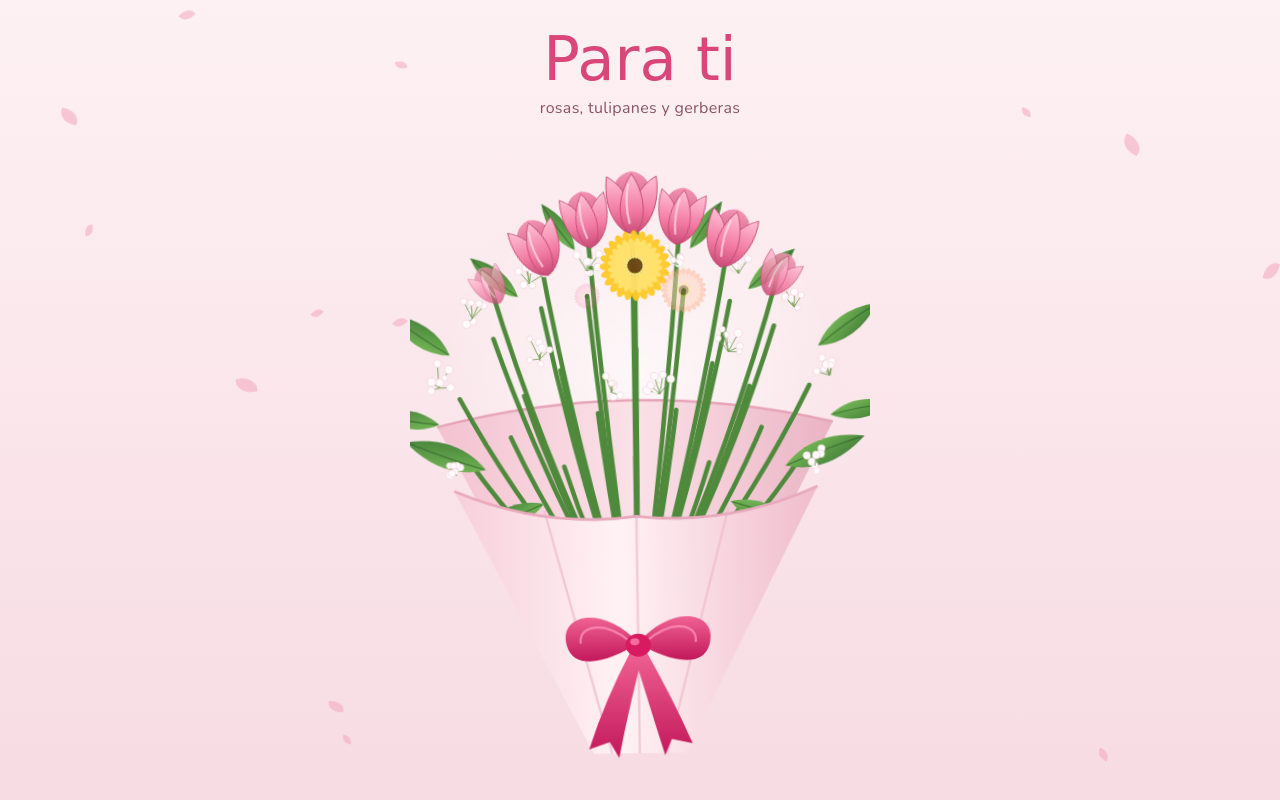
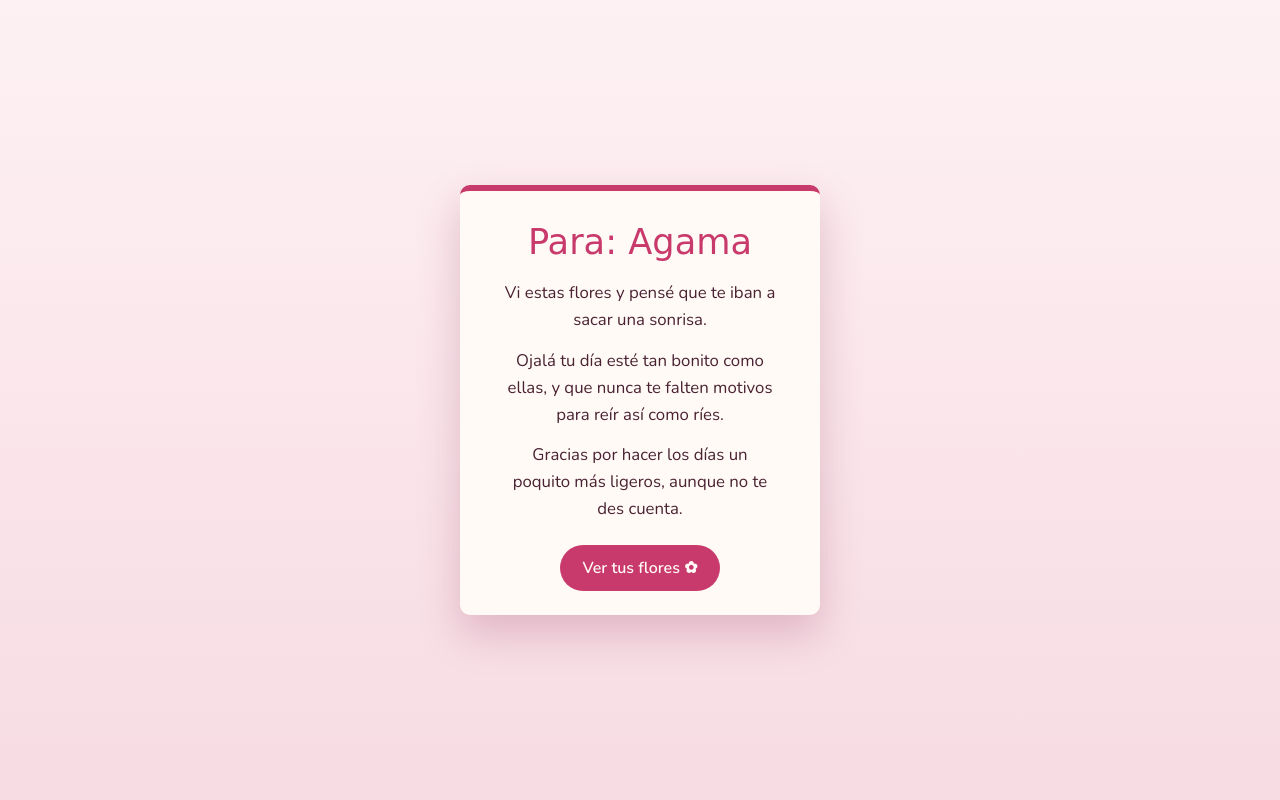
Before and after one commit to emdraw/flowers, a plain HTML site: page bouquet.html in a window 1280 px wide. Both pictures are taken after a click on the button "Abrir la carta para Agama". Drawn offline with nearby package versions, Linux system fonts and the light colour scheme; a web font is replaced by a local one.

Commit message:
Mensaje dentro de la carta antes de mostrar las flores
Co-Authored-By: Claude Opus 5.5 <noreply@anthropic.com>
Claude-Session: https://claude.ai/code/session_01KLdrYZ8VN8Mx5vMfgPXsxZ

```diff
--- a/bouquet.html
+++ b/bouquet.html
@@ -16,6 +16,7 @@
     --petal-fall: #f3a6bf;
     --env: #f9c9d7; --env-dark: #eaa7bc; --env-flap: #f4b6c9;
     --paper: #fffaf6; --paper-line: #f0c9d6; --shadow: rgba(150, 50, 90, .25);
+    --paper-ink: #4a2233; --paper-accent: #c93a6c;
     --font-script: "Petit Formal Script", "Snell Roundhand", "Apple Chancery", cursive;
     --font-body: "Nunito", system-ui, -apple-system, "Segoe UI", sans-serif;
   }
@@ -127,7 +128,24 @@
     display: grid; justify-items: center; align-content: start; padding-top: 9%;
     transition: transform .8s cubic-bezier(.3,.8,.3,1);
   }
-  .env .paper span { font-family: var(--font-script); font-size: clamp(1.5rem, 7vw, 2rem); color: var(--accent); }
+  .env .paper span { font-family: var(--font-script); font-size: clamp(1.5rem, 7vw, 2rem); color: var(--paper-accent); }
+  .card {
+    width: min(100%, 360px); box-sizing: border-box;
+    background: var(--paper); color: var(--paper-ink);
+    border-radius: 10px; box-shadow: 0 18px 40px var(--shadow);
+    padding: 30px 26px 24px;
+    display: grid; gap: 14px; justify-items: center; text-align: center;
+    border-top: 6px solid var(--paper-accent);
+    animation: unfold .8s cubic-bezier(.2,.9,.3,1.1) both;
+  }
+  @keyframes unfold { from { transform: translateY(40px) scale(.7); opacity: 0; } to { transform: none; opacity: 1; } }
+  .card .to { margin: 0 0 4px; font-family: var(--font-script); font-size: clamp(1.8rem, 8vw, 2.2rem); color: var(--paper-accent); }
+  .card .msg { margin: 0; font-size: 1.05rem; line-height: 1.6; max-width: 28ch; text-wrap: pretty; }
+  .card button {
+    margin-top: 8px; border: 0; border-radius: 999px; padding: 12px 22px;
+    background: var(--paper-accent); color: var(--paper); font: 600 1rem var(--font-body); cursor: pointer;
+  }
+  .card button:focus-visible { outline: 3px solid var(--paper-ink); outline-offset: 3px; }
   .env .paper i { display: block; width: 60%; height: 1px; background: var(--paper-line); margin-top: 14px; }
   .env .pocket {
     inset: 0; z-index: 2; background: var(--env);
@@ -173,7 +191,14 @@
     <span class="flap"></span>
     <span class="seal" aria-hidden="true">✿</span>
   </button>
-  <p class="hint">Toca la carta para abrirla</p>
+  <p class="hint" id="hint">Toca la carta para abrirla</p>
+  <div class="card" id="card" hidden>
+    <p class="to">Para: Agama</p>
+    <p class="msg">Vi estas flores y pensé que te iban a sacar una sonrisa.</p>
+    <p class="msg">Ojalá tu día esté tan bonito como ellas, y que nunca te falten motivos para reír así como ríes.</p>
+    <p class="msg">Gracias por hacer los días un poquito más ligeros, aunque no te des cuenta.</p>
+    <button id="go" type="button">Ver tus flores ✿</button>
+  </div>
 </div>
 <main id="main">
   <header>
@@ -416,7 +441,17 @@
     if (env.classList.contains("open")) return;
     env.classList.add("open");
     setTimeout(() => env.classList.add("out"), quick ? 0 : 650);
-    setTimeout(() => { screen.classList.add("gone"); main.classList.add("opened"); }, quick ? 0 : 1900);
+    setTimeout(() => {
+      env.hidden = true;
+      document.getElementById("hint").hidden = true;
+      card.hidden = false;
+      document.getElementById("go").focus({ preventScroll: true });
+    }, quick ? 0 : 1500);
+  });
+  const card = document.getElementById("card");
+  document.getElementById("go").addEventListener("click", () => {
+    screen.classList.add("gone");
+    main.classList.add("opened");
   });
 
   // --- pétalos cayendo de fondo ---
```
Also changed, not shown: index.html (+38 -3 lines).
